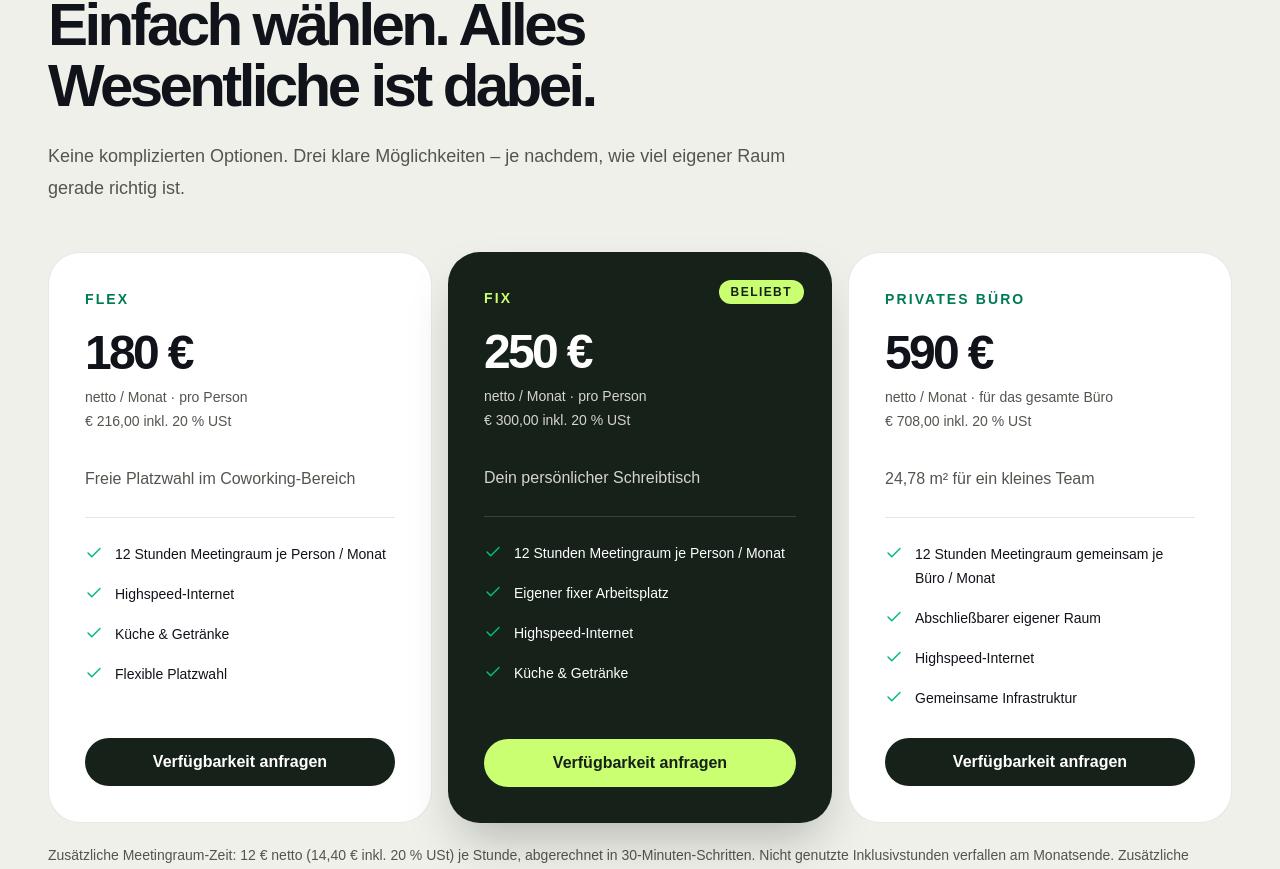
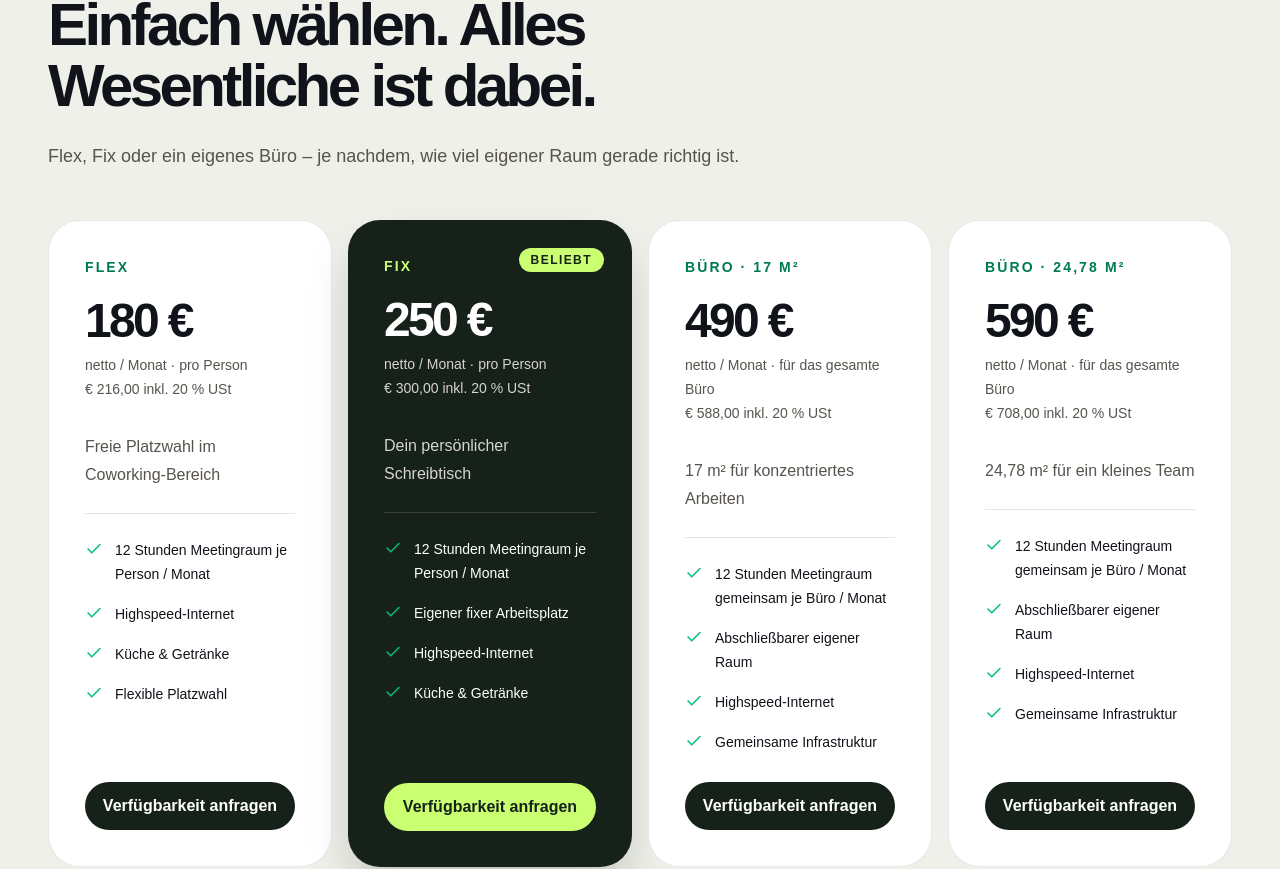
Before and after one commit to rolandpotlog-svg/aufeld21, a Next.js app: page /homepage-preview in a window 1280 px wide. Shown: the part 2020-2889 px from the top of the page. Built offline with nearby package versions, Linux system fonts and the light colour scheme; no server answers.

Commit message:
Add a 17 sqm private office offer at 490 EUR net

```diff
--- a/app/homepage-preview/page.tsx
+++ b/app/homepage-preview/page.tsx
@@ -138,10 +138,10 @@ export default function HomepagePreview() {
           <div className="max-w-3xl">
             <p className="text-xs font-bold uppercase tracking-[0.18em] text-emerald-700">Arbeitsplätze & Büro</p>
             <h2 className="mt-4 text-[2rem] font-semibold leading-[1.02] tracking-[-0.06em] sm:mt-5 sm:text-6xl">Einfach wählen. Alles Wesentliche ist dabei.</h2>
-            <p className="mt-6 text-lg leading-8 text-stone-600">Keine komplizierten Optionen. Drei klare Möglichkeiten – je nachdem, wie viel eigener Raum gerade richtig ist.</p>
+            <p className="mt-6 text-lg leading-8 text-stone-600">Flex, Fix oder ein eigenes Büro – je nachdem, wie viel eigener Raum gerade richtig ist.</p>
           </div>
 
-          <div className="mt-9 grid gap-4 sm:mt-12 lg:grid-cols-3">
+          <div className="mt-9 grid gap-4 sm:mt-12 md:grid-cols-2 xl:grid-cols-4">
             {[
               {
                 name: "Flex",
@@ -159,7 +159,14 @@ export default function HomepagePreview() {
                 featured: true,
               },
               {
-                name: "Privates Büro",
+                name: "Büro · 17 m²",
+                price: 490,
+                unit: "für das gesamte Büro",
+                detail: "17 m² für konzentriertes Arbeiten",
+                items: ["12 Stunden Meetingraum gemeinsam je Büro / Monat", "Abschließbarer eigener Raum", "Highspeed-Internet", "Gemeinsame Infrastruktur"],
+              },
+              {
+                name: `Büro · ${officeArea}`,
                 price: packages.office.net,
                 unit: "für das gesamte Büro",
                 detail: `${officeArea} für ein kleines Team`,
```
